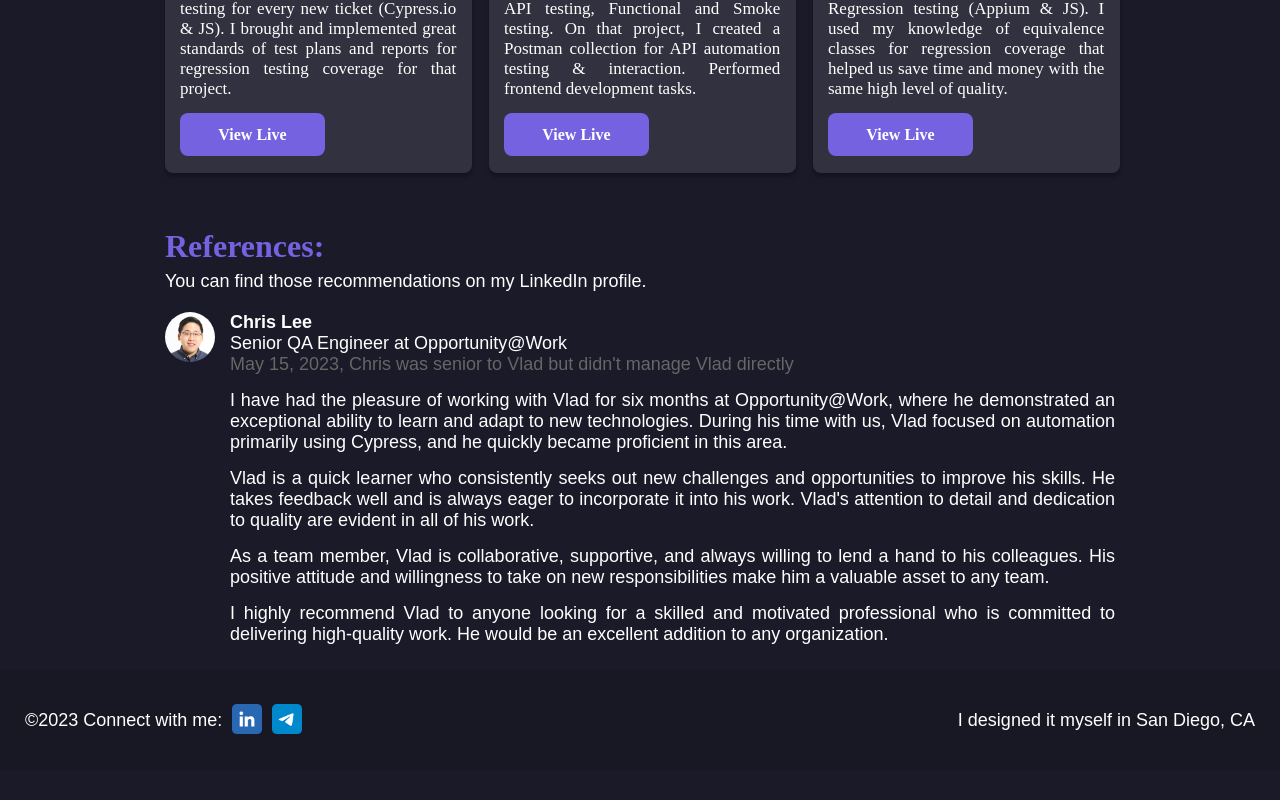
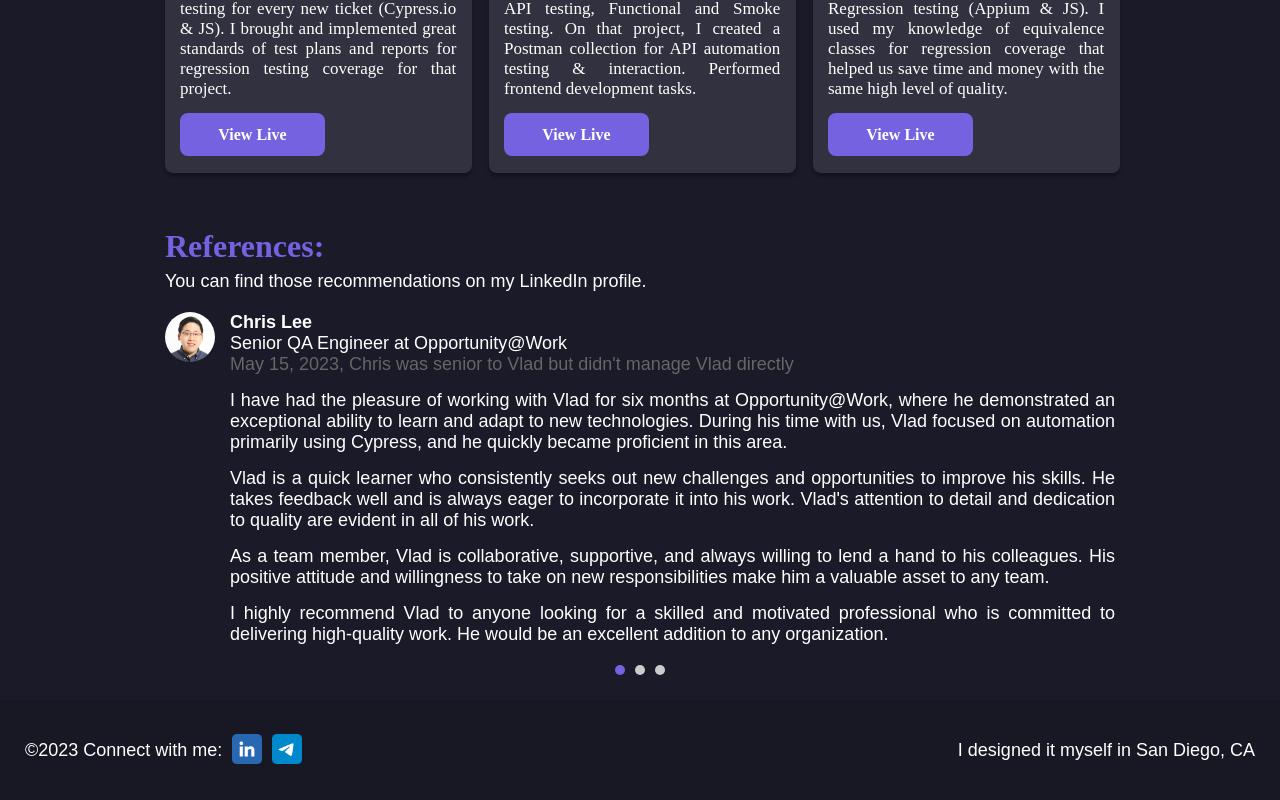
Before and after one commit to vlad-alexeenko/portfolio, a React (Create React App) app: page / in a window 1280 px wide. Shown: the part 2274-3074 px from the top of the page. Before the commit the page ends 3044 px from the top, so only its background shows below. Built offline with nearby package versions, Linux system fonts and the light colour scheme.

Commit message:
changes for recommenfation

```diff
--- a/src/components/desktop/Recommendations.js
+++ b/src/components/desktop/Recommendations.js
@@ -1,45 +1,103 @@
-import React from "react";
+import React, { useState, useEffect } from "react";
 import styled from "styled-components";
 import { colors } from "../colors";
 import ChrisPicture from '../pictures/ChrisPicture.jpg';
+import AshleyPicture from '../pictures/AshleyPicture.jpeg';
+import JamesPicture from '../pictures/JamesPicture.jpeg';
 
+const recommendationsData = [
+  {
+    name: "Chris Lee",
+    position: "Senior QA Engineer at Opportunity@Work",
+    date: "May 15, 2023",
+    picture: ChrisPicture,
+    title: "Chris was senior to Vlad but didn't manage Vlad directly",
+    description: [
+      "I have had the pleasure of working with Vlad for six months at Opportunity@Work, where he demonstrated an exceptional ability to learn and adapt to new technologies. During his time with us, Vlad focused on automation primarily using Cypress, and he quickly became proficient in this area.",
+      "Vlad is a quick learner who consistently seeks out new challenges and opportunities to improve his skills. He takes feedback well and is always eager to incorporate it into his work. Vlad's attention to detail and dedication to quality are evident in all of his work.",
+      "As a team member, Vlad is collaborative, supportive, and always willing to lend a hand to his colleagues. His positive attitude and willingness to take on new responsibilities make him a valuable asset to any team.",
+      "I highly recommend Vlad to anyone looking for a skilled and motivated professional who is committed to delivering high-quality work. He would be an excellent addition to any organization."
+    ]
+  },
+  {
+    name: "Ashley Van De Poel",
+    position: "Software Engineer",
+    date: "October 10, 2023",
+    picture: AshleyPicture,
+    title: "Ashley worked with Vlad on the same team",
+    description: [
+      "Vlad is a true unicorn. He's a passionate engineer with a contagious enthusiasm to learn and excel. He is thorough, well-organized, detail-orientated, and a great communicator.",
+      "He's an invaluable part of our QA process and has also shown amazing growth in web development. I have greatly enjoyed working alongside Vlad.",
+    ]
+  },
+  {
+    name: "James Black",
+    position: "Sr. Product Manager",
+    date: "October 1, 2023",
+    picture: JamesPicture,
+    title: "James worked with Vlad on the same team",
+    description: [
+        "Vlad is an impressive, dedicated, and invaluable part of the team at CodeNoise. He joined as QA and quickly transitioned to web development.",
+        "He is detailed, a quick learner, asks the right questions, and has terrific follow through."
+    ]
+  }
+];
 
 const Recommendations = () => {
+  const [currentRecommendationIndex, setCurrentRecommendationIndex] = useState(0);
+
+  useEffect(() => {
+    const interval = setInterval(() => {
+      setCurrentRecommendationIndex((prevIndex) => (prevIndex + 1) % recommendationsData.length);
+    }, 15000); // Change recommendation every 15 seconds
+
+    return () => clearInterval(interval);
+  }, []);
+
+  const handleDotClick = (index) => {
+    setCurrentRecommendationIndex(index);
+  };
+
   const PictureClick = (e) => {
     e.preventDefault();
     const url = 'https://www.linkedin.com/in/valexeenko-info/';
     window.open(url, '_blank');
   };
 
-    return(
+  const { name, position, date, picture, title, description } = recommendationsData[currentRecommendationIndex];
+
+  return (
     <MainBlock>
       <AboutMe>
         <Header>References:</Header>
         <Description>You can find those recommendations on my LinkedIn profile.</Description>
         <MainDiv>
-                    <ChrisImg
-                    src={ChrisPicture}
-                    alt="Chris picture"
-                    href="#" onClick={PictureClick}
-                    />
+          <ChrisImg src={picture} alt={`${name} picture`} onClick={PictureClick} />
           <Columns>
-                        <ChrisName href="#" onClick={PictureClick}>Chris Lee</ChrisName>
-                        <Description1 href="#" onClick={PictureClick}>Senior QA Engineer at Opportunity@Work</Description1>
-                        <Description2 href="#" onClick={PictureClick}>May 15, 2023, Chris was senior to Vlad but didn't manage Vlad directly</Description2>
-                        <Text>I have had the pleasure of working with Vlad for six months at Opportunity@Work, where he demonstrated an exceptional ability to learn and adapt to new technologies. During his time with us, Vlad focused on automation primarily using Cypress, and he quickly became proficient in this area.</Text>
-                        <Text>Vlad is a quick learner who consistently seeks out new challenges and opportunities to improve his skills. He takes feedback well and is always eager to incorporate it into his work. Vlad's attention to detail and dedication to quality are evident in all of his work.</Text>
-                        <Text>As a team member, Vlad is collaborative, supportive, and always willing to lend a hand to his colleagues. His positive attitude and willingness to take on new responsibilities make him a valuable asset to any team.</Text>
-                        <Text>I highly recommend Vlad to anyone looking for a skilled and motivated professional who is committed to delivering high-quality work. He would be an excellent addition to any organization.</Text>
+            <ChrisName onClick={PictureClick}>{name}</ChrisName>
+            <Description1 onClick={PictureClick}>{position}</Description1>
+            {/* change "was senior but didn't mannage" */}
+            <Description2 onClick={PictureClick}>{date}, {title}</Description2>
+            {description.map((text, index) => (
+              <Text key={index}>{text}</Text>
+            ))}
           </Columns>
         </MainDiv>
       </AboutMe>
+      <DotsContainer>
+        {recommendationsData.map((_, index) => (
+          <Dot key={index} active={index === currentRecommendationIndex} onClick={() => handleDotClick(index)} />
+        ))}
+      </DotsContainer>
     </MainBlock>
-    )
-}
+  );
+};
 
 const MainBlock = styled.div`
   display: flex;
   justify-content: center;
+  flex-direction: column;
+  align-items: center;
   width: 100%;
 `;
 
@@ -94,7 +152,7 @@ const ChrisName = styled.a`
   font-weight: 600;
   cursor: pointer;
   text-decoration: none;
-    &: hover{
+  &:hover{
     color: #0a66c2;
   }
 `;
@@ -130,4 +188,18 @@ const Text = styled.span`
   text-align: justify;
 `;
 
+const DotsContainer = styled.div`
+  display: flex;
+  margin-top: 20px;
+`;
+
+const Dot = styled.div`
+  width: 10px;
+  height: 10px;
+  border-radius: 50%;
+  background-color: ${(props) => (props.active ? colors.primaryColor : "#ccc")};
+  margin: 0 5px;
+  cursor: pointer;
+`;
+
 export default Recommendations;
```
Also changed, not shown: src/components/pictures/AshleyPicture.jpeg (added), src/components/pictures/JamesPicture.jpeg (added). Lines whose indentation alone changed are shown as unchanged.
